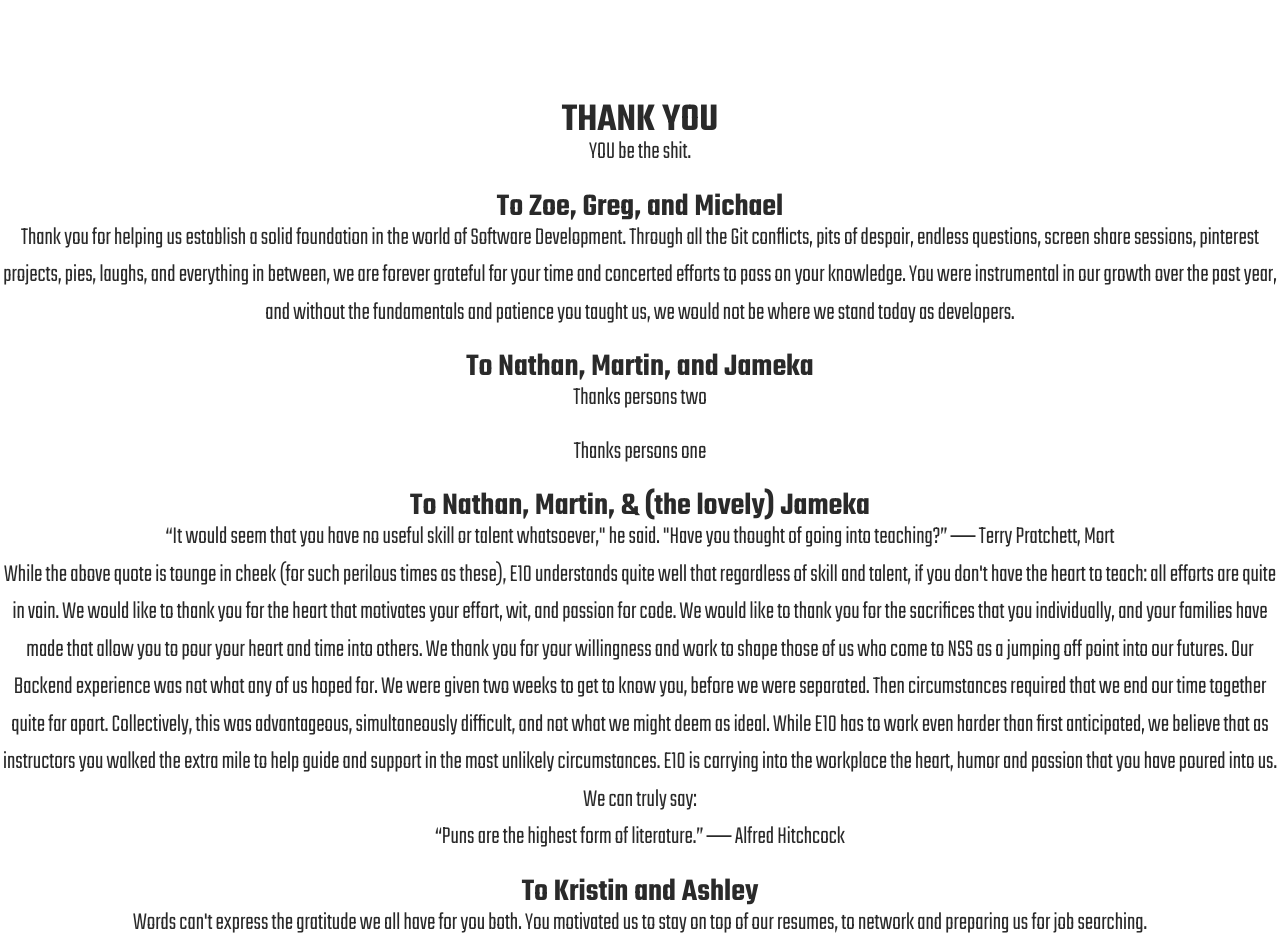
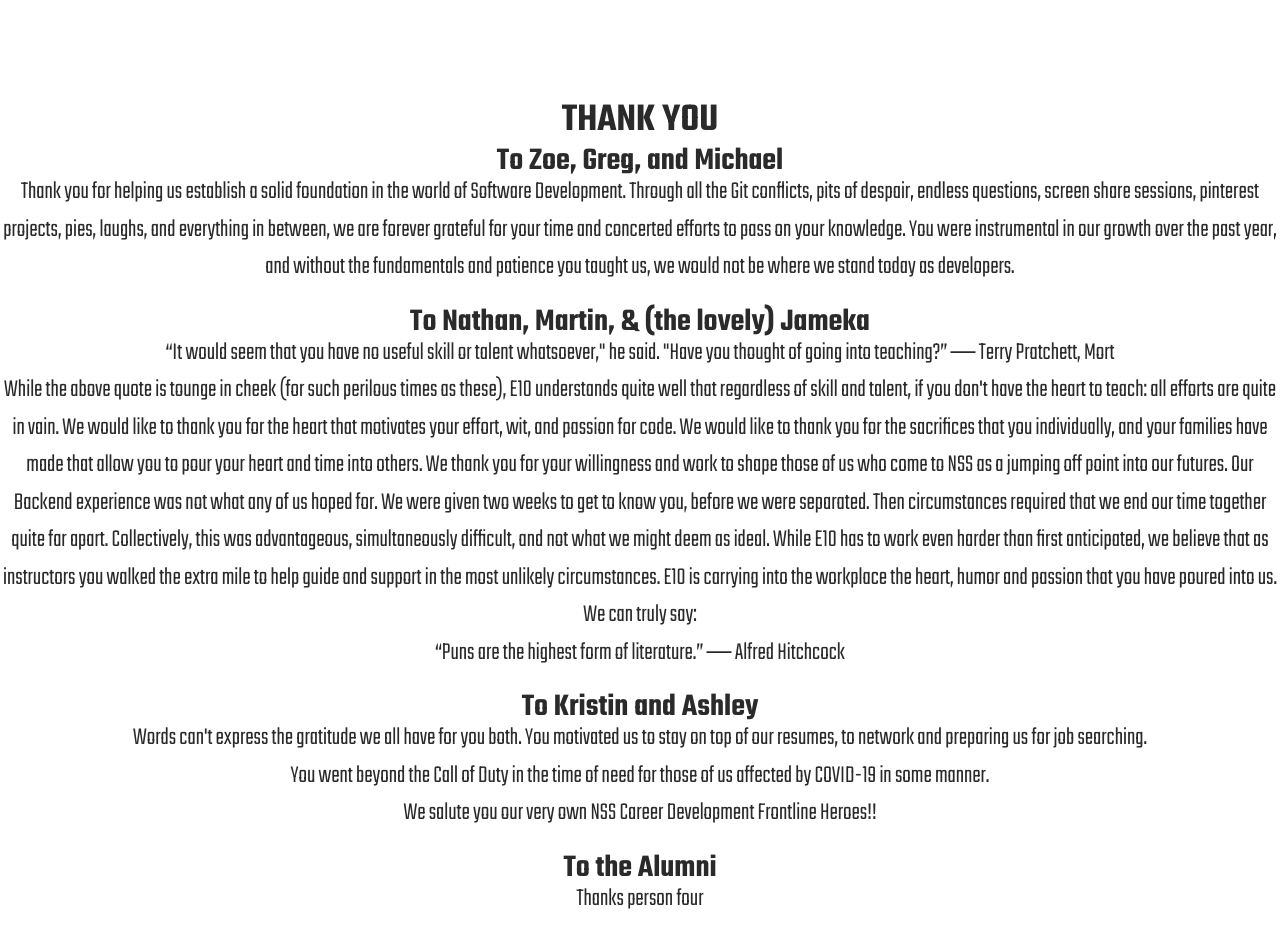
Before and after one commit to nss-evening-cohort-10/E10-Website, a website built with webpack: page src/index.html in a window 1280 px wide. Shown: the part 1820-2754 px from the top of the page. Built offline with nearby package versions, Linux system fonts and the light colour scheme.

Commit message:
removed placeholder text and merged in most recent master

```diff
--- a/src/index.html
+++ b/src/index.html
@@ -94,12 +94,8 @@ Lorem ipsum dolor sit amet, cons ectetuer adipiscing elit, sed diam nonummy nibh
 <div class="section" id="thanks">
   <div class="text-center justify-content-center">
     <h1>THANK YOU</h1>
-    <p>YOU be the shit.</p>
     <h2>To Zoe, Greg, and Michael</h2>
-    <p>Thank you for helping us establish a solid foundation in the world of Software Development. Through all the Git conflicts, pits of despair, endless questions, screen share sessions, pinterest projects, pies, laughs, and everything in between, we are forever grateful for your time and concerted efforts to pass on your knowledge. You were instrumental in our growth over the past year, and without the fundamentals and patience you taught us, we would not be where we stand today as developers.  </p>
-    <h2>To Nathan, Martin, and Jameka</h2>
-    <p>Thanks persons two</p>
-    <p>Thanks persons one</p>
+    <p>Thank you for helping us establish a solid foundation in the world of Software Development. Through all the Git conflicts, pits of despair, endless questions, screen share sessions, pinterest projects, pies, laughs, and everything in between, we are forever grateful for your time and concerted efforts to pass on your knowledge. You were instrumental in our growth over the past year, and without the fundamentals and patience you taught us, we would not be where we stand today as developers.</p>
     <h2>To Nathan, Martin, & (the lovely) Jameka</h2>
     <p>“It would seem that you have no useful skill or talent whatsoever," he said. "Have you thought of going into teaching?”
       ― Terry Pratchett, Mort
```
